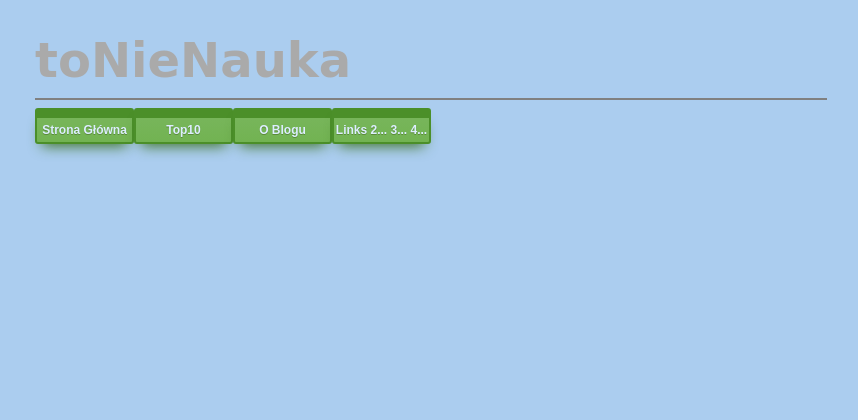
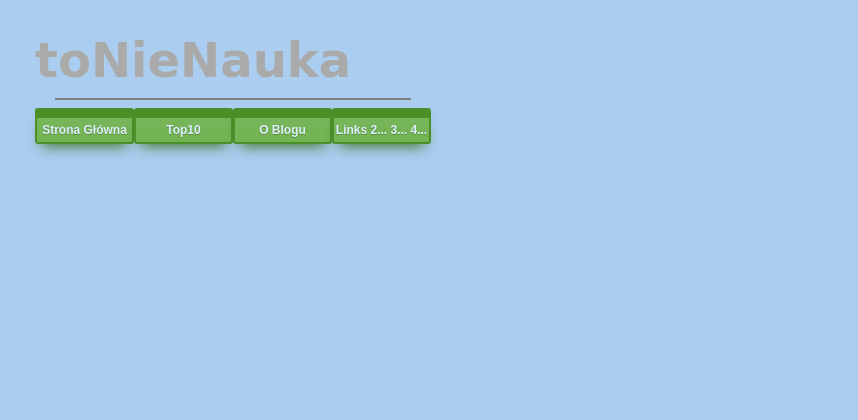
Before and after one commit to Zennek/blog, a Django app: page / in a window 1280 px wide. Shown: the top 420 px of the page, without its empty margins (28-886 px from the left). Run offline with Django 3.2, Linux system fonts and the light colour scheme; data that the repository does not hold is empty.

Commit message:
Dorobione menu

```diff
--- a/blog/templates/blog/baza.html
+++ b/blog/templates/blog/baza.html
@@ -19,7 +19,7 @@
       <section>
           <nav>
               <ul>
-                <hr style="height: 2px; background: gray; border: 0px; width: 200%">
+                <hr style="height: 2px; background: gray; border: 0px; width: 90%">
                 <li><a href="/" class="myButton">Strona Główna</a></li>
                 <li><a href="top10.html" class="myButton">Top10</a></li>
                 <li><a href="tlo.html" class="myButton">O Blogu</a></li>
```
